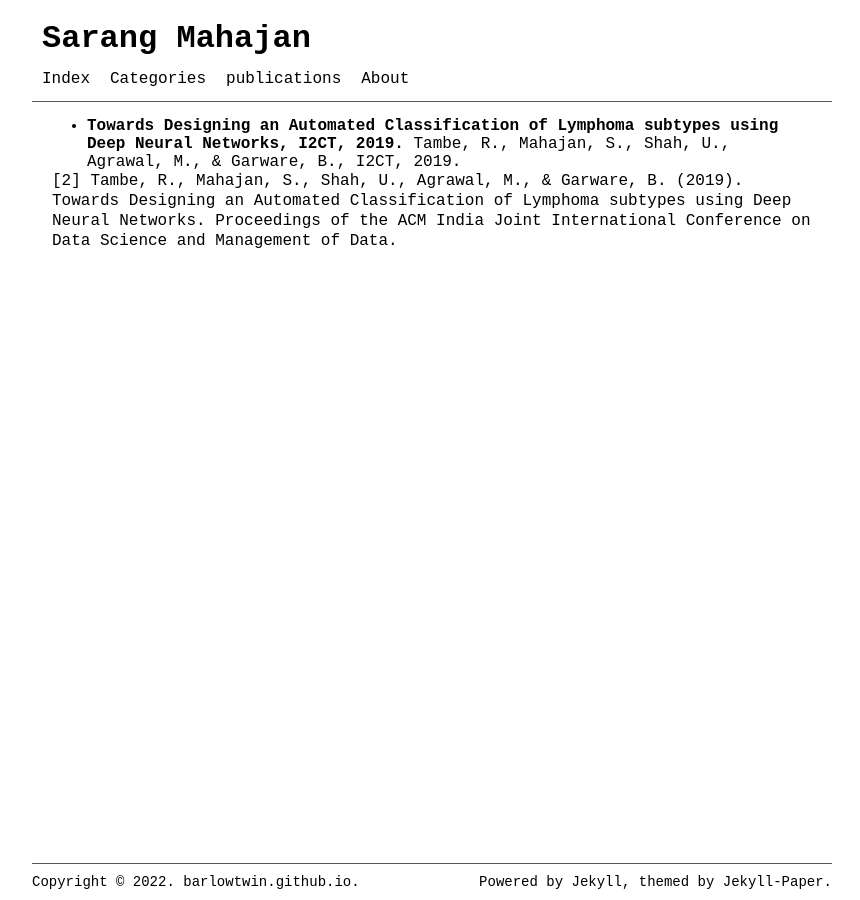
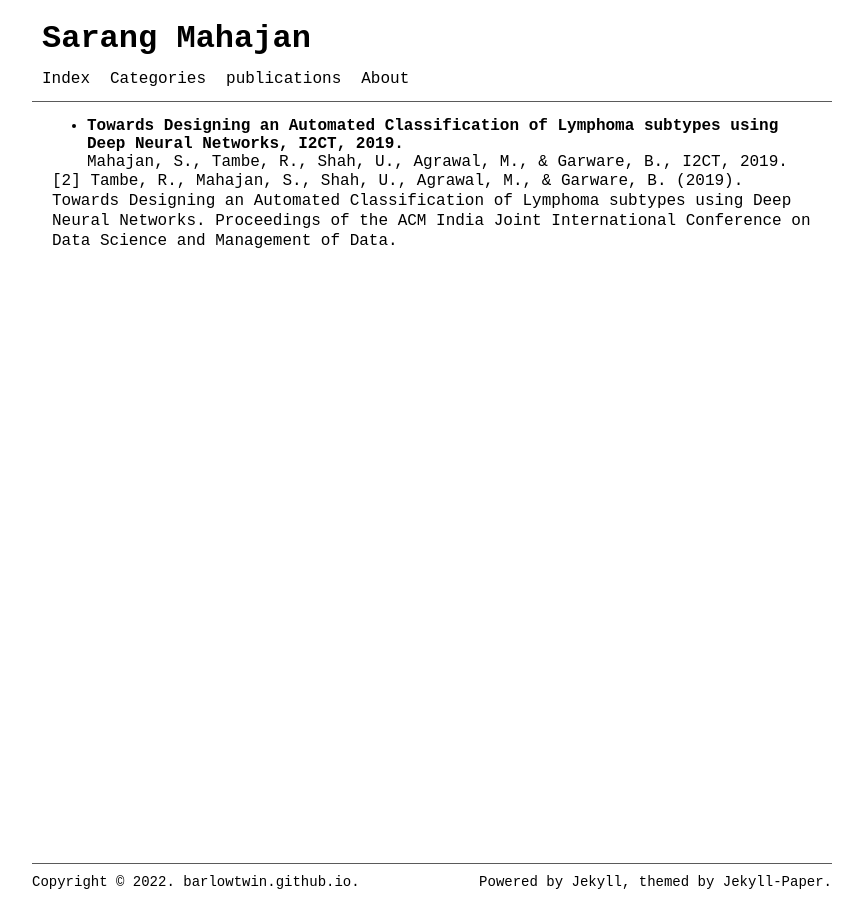
Before and after one commit to barlowtwin/sarang7m.github.io, a Jekyll site: the page built from pages/publications.md, in a window 1280 px wide. Shown: the whole page, without its empty margins (208-1068 px from the left). Built offline with Jekyll 4.4.1, drawn with Linux system fonts in a browser that asks for light colours.

```diff
--- a/pages/publications.md
+++ b/pages/publications.md
@@ -4,8 +4,8 @@ title:
 permalink: /publications/
 ---
 
-- **Towards Designing an Automated Classification of Lymphoma subtypes using Deep Neural Networks, I2CT, 2019.**
-Tambe, R., Mahajan, S., Shah, U., Agrawal, M., & Garware, B., I2CT, 2019.
+- **Towards Designing an Automated Classification of Lymphoma subtypes using Deep Neural Networks, I2CT, 2019.** <br>
+Mahajan, S., Tambe, R., Shah, U., Agrawal, M., & Garware, B., I2CT, 2019.
 
 
 
```
